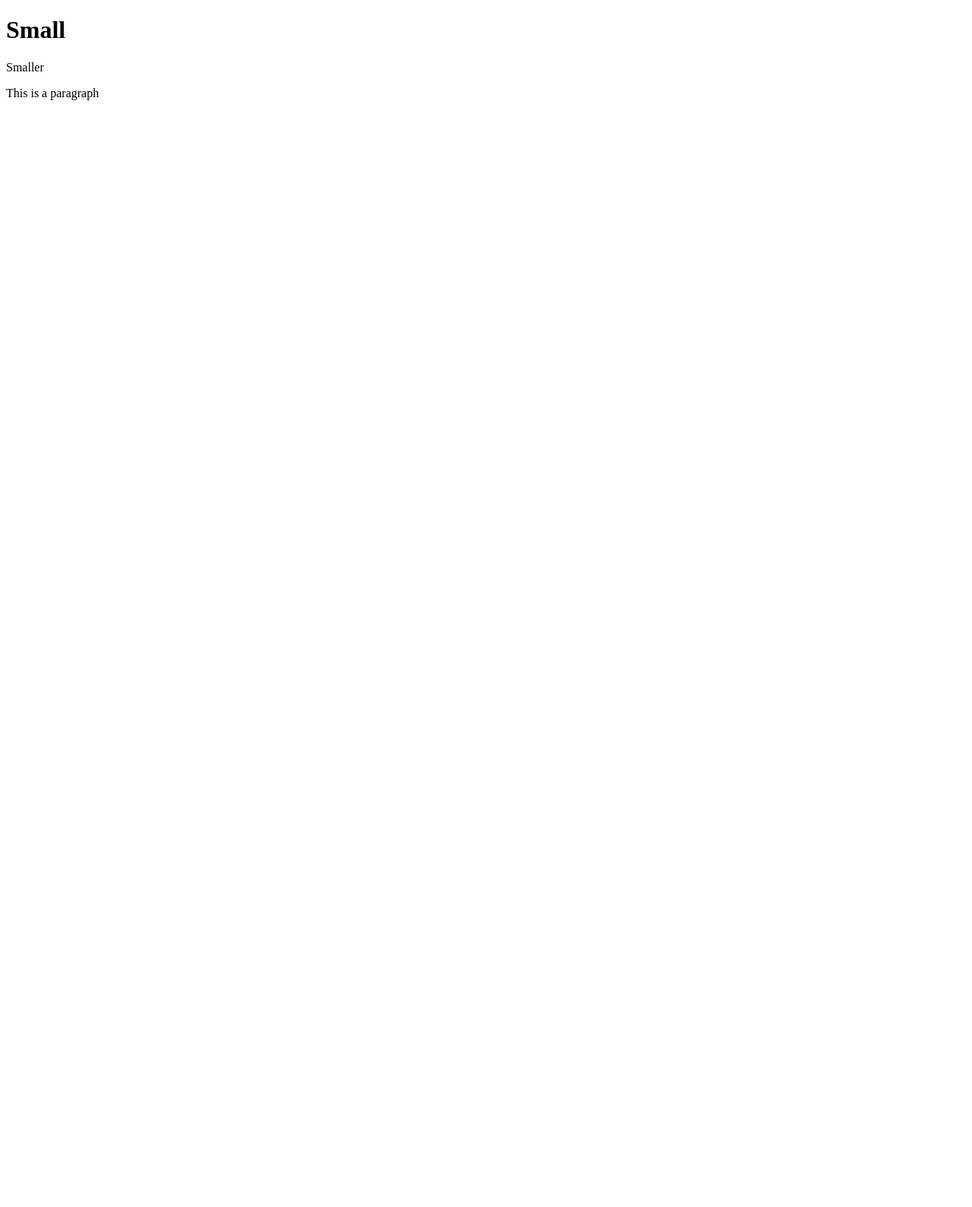
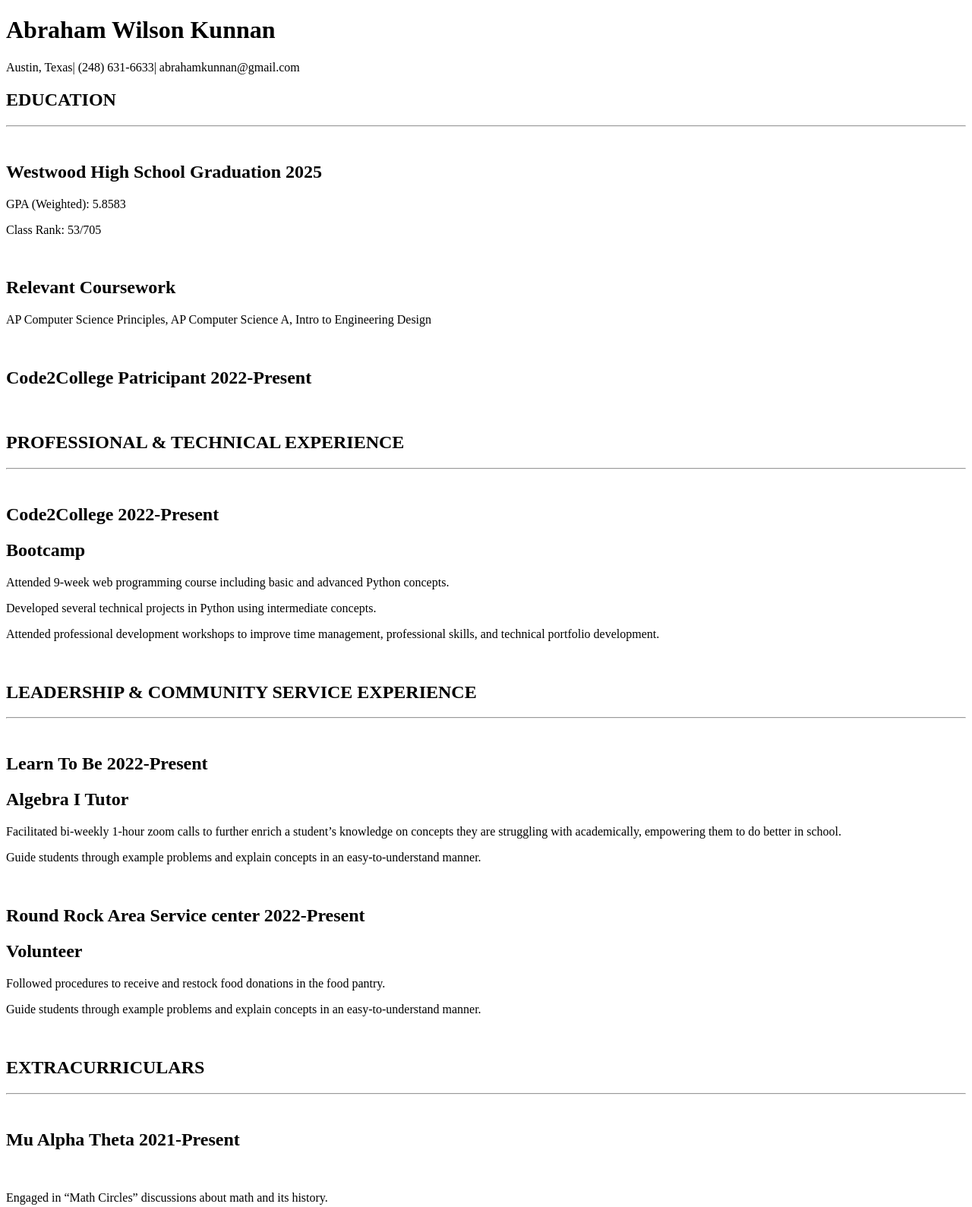
Before and after one commit to abrahamkunnan/Project-1, a plain HTML site: page index.html in a window 1280 px wide. Shown: the top 1589 px of the page at 76% size. Before the commit the page ends 800 px from the top, so only its background shows below. Drawn offline with Linux system fonts and the light colour scheme.

Commit message:
resume
Resume

```diff
--- a/index.html
+++ b/index.html
@@ -1,12 +1,90 @@
 <!DOCTYPE html>
 <html>
 <head>
-  <title> First Project </title>
+  <title> Abraham Kunnan Resume </title>
 </head>
 
 <body>
-  <h1> Small </h1>
-  </h2> Smaller </h2>
-<p> This is a paragraph </p>
+  <h1> Abraham Wilson Kunnan </h1>
+  </h2> Austin, Texas| (248) 631-6633| abrahamkunnan@gmail.com </h2>
+<strong> <h2> EDUCATION </h2> </strong>
+
+<hr>
+<br>
+
+<strong> <h2> Westwood High School                   Graduation 2025</h2> </strong>
+  <p> GPA (Weighted): 5.8583 </p>
+  <p> Class Rank: 53/705 </p>
+
+  <br>
+
+  <strong> <h2> Relevant Coursework </h2> </strong>
+  <p> AP Computer Science Principles, AP Computer Science A, Intro to Engineering Design </p>
+
+  <br>
+
+  <strong> <h2> Code2College Patricipant             2022-Present</h2> </strong>
+
+<br>
+
+<strong> <h2> PROFESSIONAL & TECHNICAL EXPERIENCE </h2> </strong>
+
+<hr>
+<br>
+
+<strong> <h2> Code2College                                   2022-Present</h2> </strong>
+<strong> <h2> Bootcamp </h2> </strong>
+  <p> Attended 9-week web programming course including basic and advanced Python concepts. </p>
+  <p> Developed several technical projects in Python using intermediate concepts. </p>
+  <p> Attended professional development workshops to improve time management, professional skills, and technical portfolio development. </p>
+
+  <br>
+
+<strong> <h2> LEADERSHIP & COMMUNITY SERVICE EXPERIENCE </h2> </strong>
+<hr>
+<br>
+
+<strong> <h2> Learn To Be             2022-Present</h2> </strong>
+<strong> <h2> Algebra I Tutor </h2> </strong>
+<p> Facilitated bi-weekly 1-hour zoom calls to further enrich a student’s knowledge on concepts they are struggling with academically, empowering them to do better in school. </p>
+<p> Guide students through example problems and explain concepts in an easy-to-understand manner. </p>
+<br>
+
+<strong> <h2> Round Rock Area Service center            2022-Present</h2> </strong>
+<strong> <h2> Volunteer </h2> </strong>
+<p> Followed procedures to receive and restock food donations in the food pantry. </p>
+<p> Guide students through example problems and explain concepts in an easy-to-understand manner. </p>
+<br>
+
+<strong> <h2> EXTRACURRICULARS </h2> </strong>
+<hr>
+<br>
+
+<strong> <h2> Mu Alpha Theta                      2021-Present </h2> </strong>
+<br>
+<p> Engaged in “Math Circles” discussions about math and its history. </p>
+<p> Competed in “Math Madness” a virtual math competition between schools across the country to rack up the most points and compete in further rounds. </p>
+<br>
+
+<strong> <h2> Computer Science Club              2021-Present </h2> </strong>
+<br>
+<p> Participated in meetings held every other week to enrich knowledge on computational thinking. </p>
+<br>
+
+<strong> <h2> EXTRACURRICULARS </h2> </strong>
+<hr>
+<br>
+
+<strong> <h2> 4th Place in Austin Energy Regional Science Festival                   2022 </h2> </strong>
+<br>
+
+<strong> <h2> Technical Skills </h2> </strong>
+<hr>
+<br>
+
+<strong> <h2> Programming Languages: Python </h2> </strong>
+<strong> <h2> Spoken Languages: Intermediate level Spanish speaker </h2> </strong>
+
+
 </body>
 </html>
```
